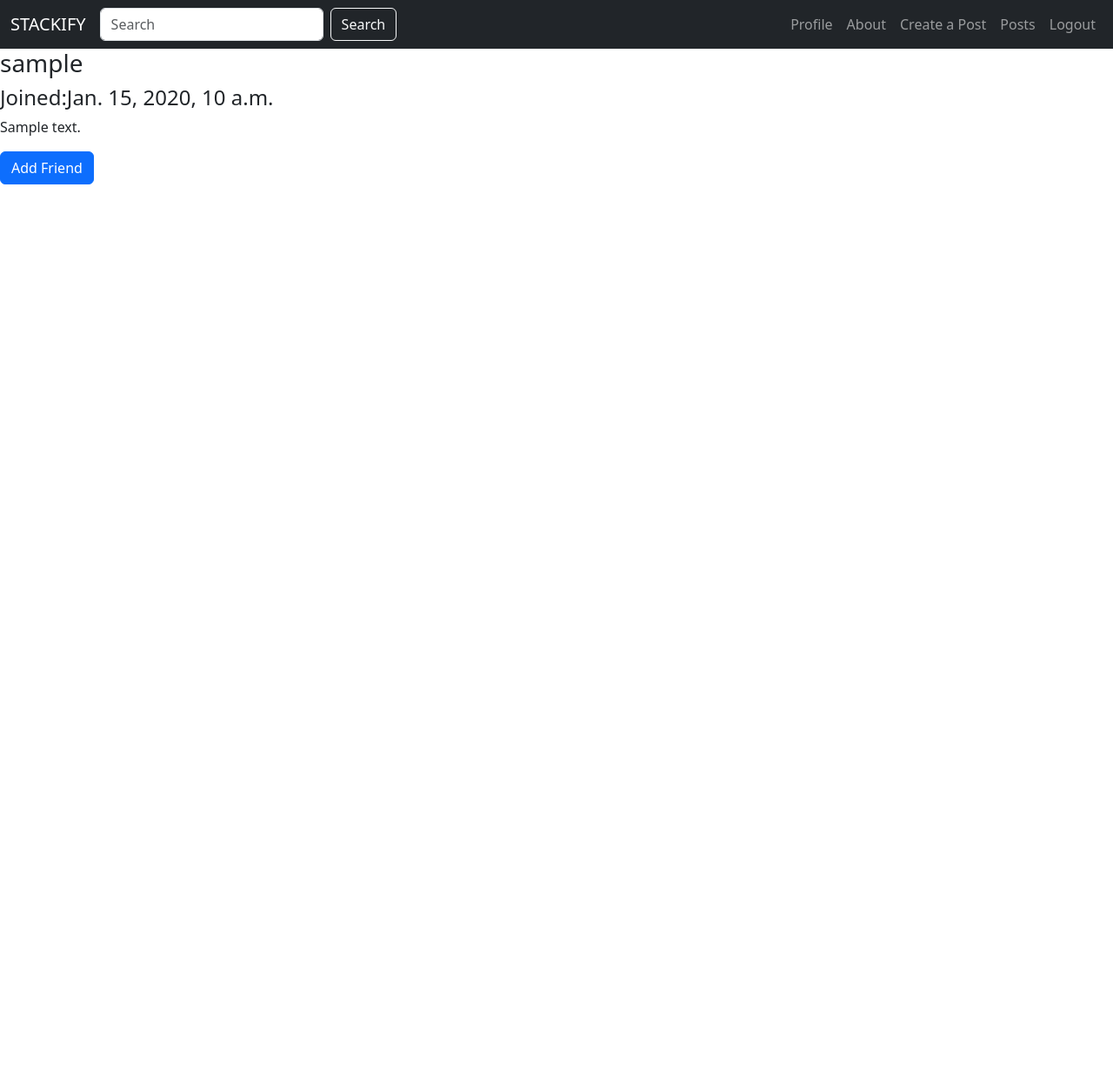
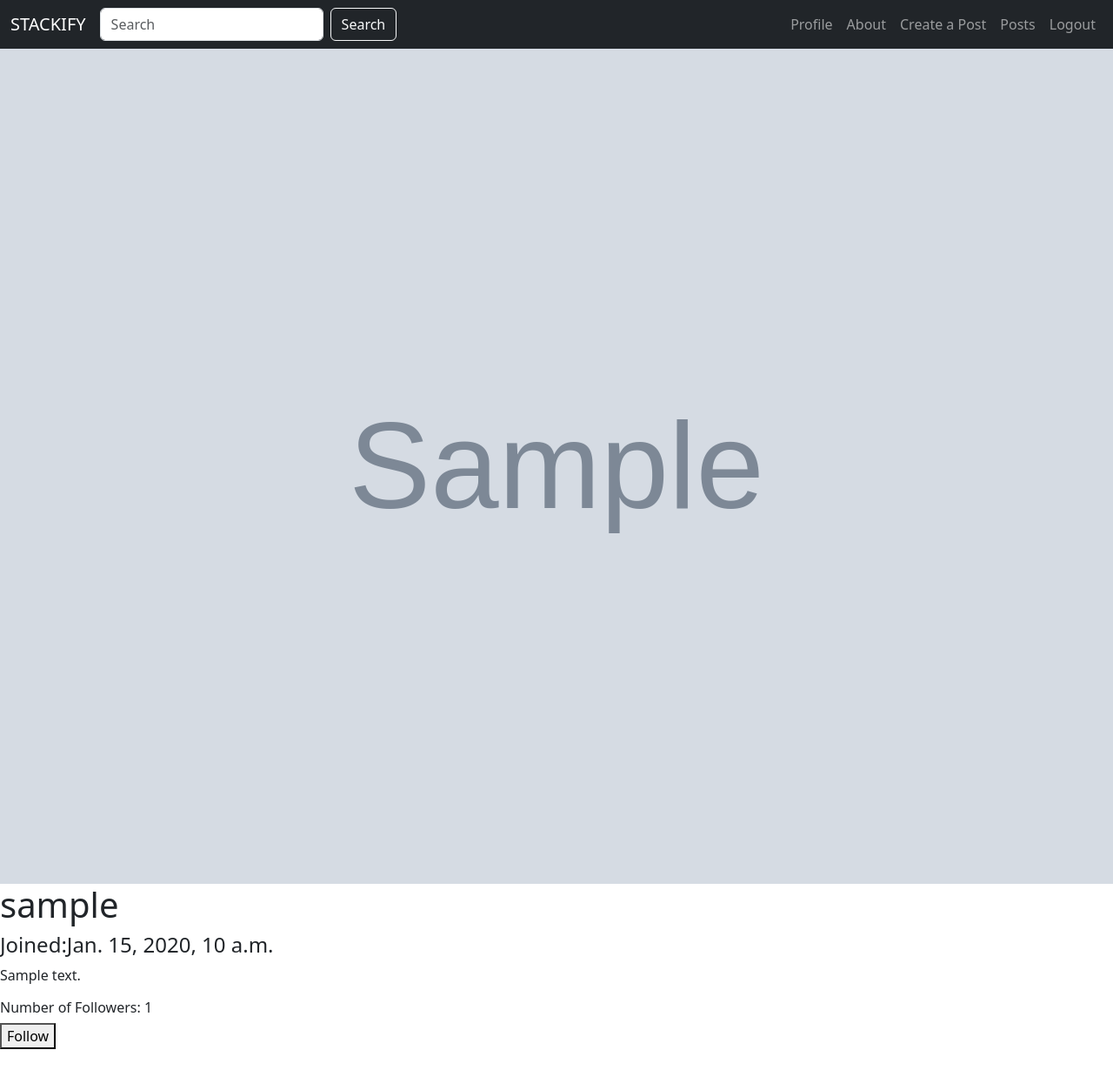
Before and after one commit to ktmoo/Stackify, a Django app: a page that uses Stackify/templates/user/profile.html in a window 1280 px wide. Shown: the whole page at 87% size. Before the commit the page ends 212 px from the top, so only its background shows below. Run offline with Django 4.2, Linux system fonts and the light colour scheme; a user stored in the database is signed in; tables that the repository leaves empty hold one stand-in row (values such as "Sample post"); grey boxes marked "Sample" are stand-in pictures; some libraries are stand-ins or nearby versions.

Commit message:
Images will be displayed in the profile

```diff
--- a/Stackify/templates/user/profile.html
+++ b/Stackify/templates/user/profile.html
@@ -1,16 +1,24 @@
 {% extends 'user/base.html' %}
 
 {% block content %}
-<h3>{{user.username}}</h3>
-<h4>Joined:<date>{{user.date_joined}}</date></h4>
-{% if user.bio %}
-<p>{{user.bio}}</p>
-{% endif %}
-<button type="submit" id="add" class="btn btn-primary">Add Friend</button>
+
+<div class="profile_card">
+     <img src="{{user.image.url}}" style="width:100%">
+     <h1>{{user.username}}</h1>
+     <h4>Joined:<date>{{user.date_joined}}</date></h4>
+     {% if user.bio %}
+     <p>{{user.bio}}</p>
+     {% endif %}
+     <h6>Number of Followers: {{user.num_followers}}</h6>
+     <a href="#"><i class="fa fa-twitter"></i></a>
+     <a href="#"><i class="fa fa-linkedin"></i></a>
+     <a href="#"><i class="fa fa-facebook"></i></a>
+     <button type="submit" id="add" class="button_follow">Follow</button>
+</div>
 <br>
 <script type="text/javascript">
      document.getElementById("add").onclick = function () {
-          location.href = "/";
+          location.href = "{% url 'follow' account=user.username %}";
       };
- </script>
+</script>
 {% endblock%}
```
